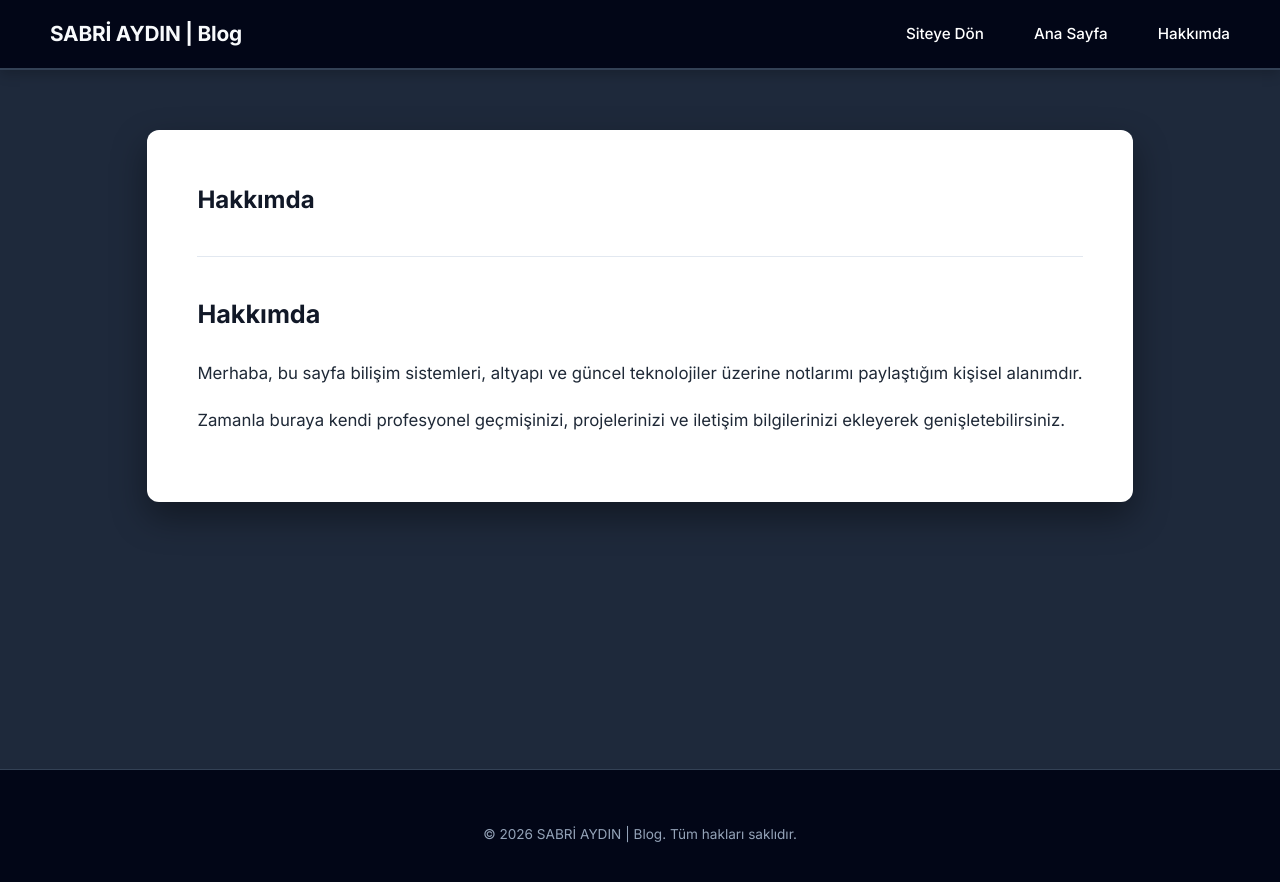
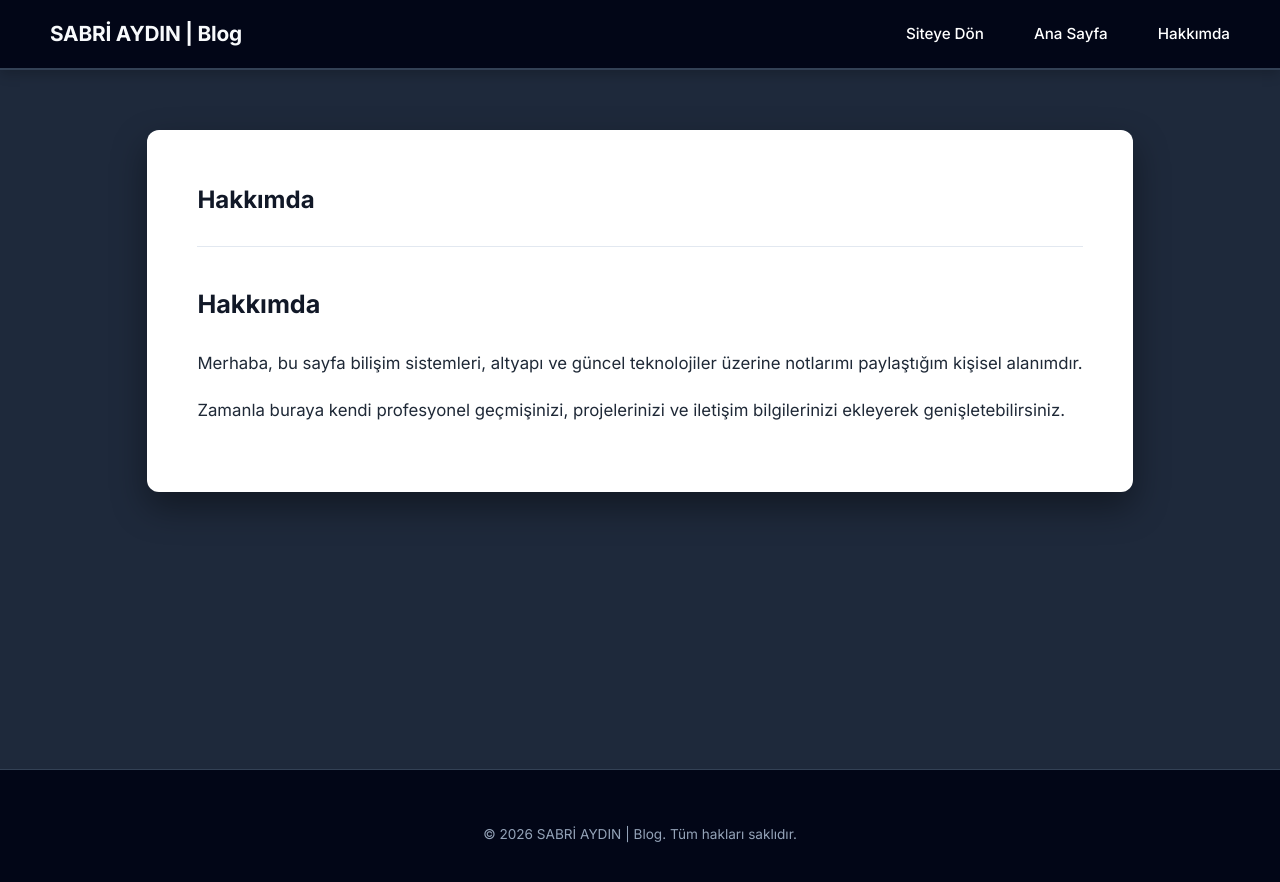
Before and after one commit to sabriaydin/blog, a Jekyll site: the page built from hakkimda.md, in a window 1280 px wide. Shown: the top 882 px of the page. Built offline with Jekyll 4.4.1, drawn with Linux system fonts in a browser that asks for light colours.

Commit message:
Update default.html

```diff
--- a/_layouts/default.html
+++ b/_layouts/default.html
@@ -228,9 +228,9 @@
     }
 
     .post-header {
-      margin-bottom: 30px;
+      margin-bottom: 15px;
       border-bottom: 1px solid #e2e8f0;
-      padding-bottom: 20px;
+      padding-bottom: 10px;
     }
 
     .post-title {
```
